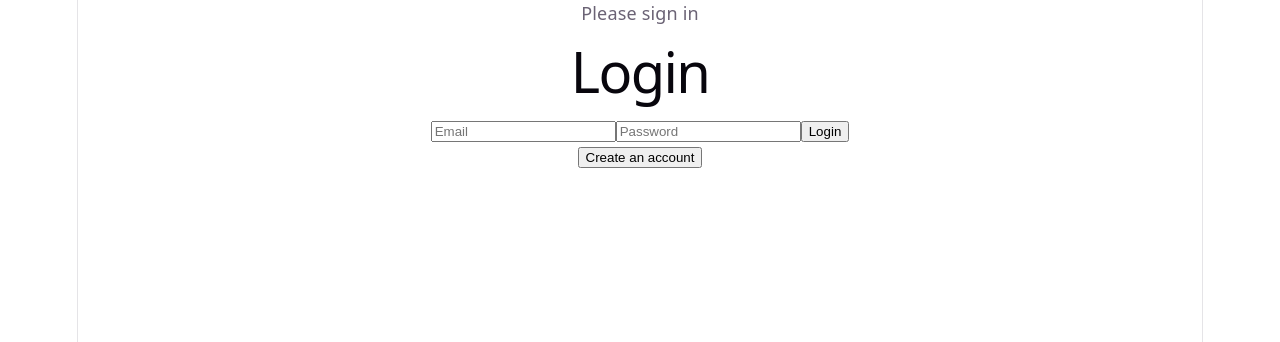
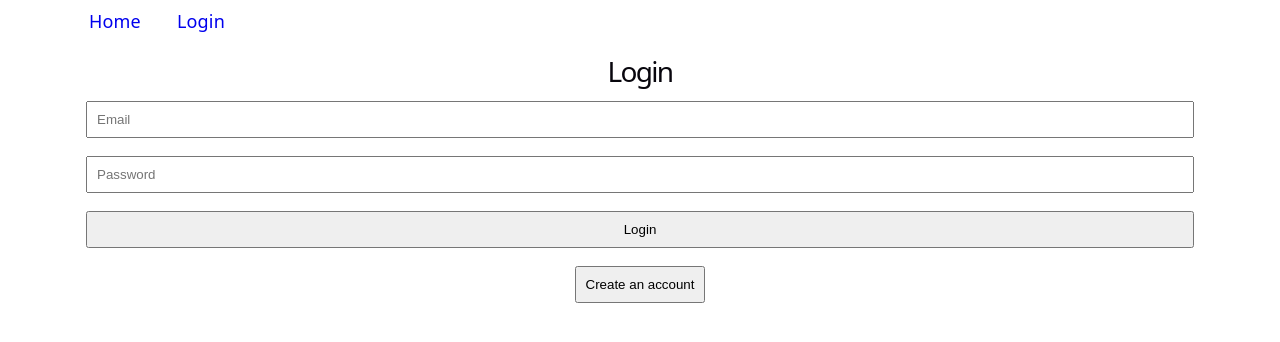
Before and after one commit to kellyjchin/simple-exercise-tracker, a React (Vite) app: page /login in a window 1280 px wide. Shown: the top 342 px of the page. Built offline with nearby package versions, Linux system fonts and the light colour scheme; no server answers.

Commit message:
Big updates

```diff
--- a/src/App.tsx
+++ b/src/App.tsx
@@ -4,18 +4,23 @@ import ProtectedRoute from './components/ProtectedRoute'
 import { Route, Routes } from 'react-router-dom'
 import Auth from './pages/Auth'
 import { useAuth } from './context/AuthContext'
+import Home from './pages/Home'
+import Nav from './components/Nav'
 
 function App() {
-  const { session, signOut } = useAuth();
+  const { session } = useAuth();
+  console.log(session);
   return (
     <>
-      {session ? (
+      {/* {session ? (
         <button onClick={signOut}>Sign Out</button>
       ) : (
         <div>Please sign in</div>
-      )}
+      )} */}
+      <Nav />
 
       <Routes>
+        <Route path="/" element={<Home />} />
         <Route path="/login" element={<Auth />} />
         <Route path="/dashboard"
           element={
--- /dev/null
+++ b/src/components/Nav.tsx
@@ -0,0 +1,50 @@
+import React, { useState } from 'react'
+import { Link } from 'react-router-dom';
+import { useAuth } from '../context/AuthContext';
+import hamburgerIcon from '../assets/hamburger.png'
+
+function Nav() {
+    const { session, signOut } = useAuth();
+    const [isMobileMenuOpen, setIsMobileMenuOpen] = useState<boolean>(false);
+
+    return (
+        <>
+            <nav className="desktop-nav d-none d-lg-flex">
+
+                <ul className="nav-links d-flex">
+                    { session ? <li>Welcome, {session.user.email}</li> : null }
+                    <li><Link to="/">Home</Link></li>
+                    { session ? <li><Link to="/dashboard">Dashboard</Link></li> : null }
+                    { session ?
+                        <li><button onClick={() => signOut()}>Sign Out</button></li>
+                        :
+                        <li><Link to="/login">Login</Link></li>
+                    }
+                </ul>
+            </nav>
+
+            <nav className="mobile-nav d-flex flex-column d-lg-none w-100 text-left navy text-white">
+                <div className='user-and-control d-flex justify-content-between align-items-center py-2'>
+                    { session ? <span className='p-2'>Welcome, {session.user.email}</span> : null }
+                    <button onClick={() => setIsMobileMenuOpen(prev => !prev) } className='me-4 ms-auto hamburger-btn'>
+                        <img src={hamburgerIcon} alt="Menu" width="24" height="24" className="hamburger-icon" />
+                    </button>
+                </div>
+
+                <ul className={`nav-links p-0 flex-column ${isMobileMenuOpen ? 'd-flex' : 'd-none'}`}>
+
+                    <li className='px-2 py-2'><Link onClick={() => setIsMobileMenuOpen(false)} className='text-white' to="/">Home</Link></li>
+                    { session ? <li className='px-2 py-2'><Link onClick={() => setIsMobileMenuOpen(false)} className='text-white' to="/dashboard">Dashboard</Link></li> : null }
+                    { session ?
+                        <li className='px-2 py-2'><button onClick={() => { signOut(); setIsMobileMenuOpen(false); }} className='text-white'>Sign Out</button></li>
+                        :
+                        <li className='px-2 py-2'><Link onClick={() => setIsMobileMenuOpen(false)} className='text-white' to="/login">Login</Link></li>
+                    }
+                </ul>
+
+            </nav>
+        </>
+    )
+}
+
+export default Nav
--- a/src/index.css
+++ b/src/index.css
@@ -5,7 +5,7 @@
   --border: #e5e4e7;
   --code-bg: #f4f3ec;
   --accent: #aa3bff;
-  --accent-bg: rgba(170, 59, 255, 0.1);
+  --accent-bg: rgba(170, 59, 255, 1);
   --accent-border: rgba(170, 59, 255, 0.5);
   --social-bg: rgba(244, 243, 236, 0.5);
   --shadow:
@@ -38,7 +38,7 @@
     --border: #2e303a;
     --code-bg: #1f2028;
     --accent: #c084fc;
-    --accent-bg: rgba(192, 132, 252, 0.15);
+    --accent-bg: rgba(192, 132, 252, 1);
     --accent-border: rgba(192, 132, 252, 0.5);
     --social-bg: rgba(47, 48, 58, 0.5);
     --shadow:
@@ -55,7 +55,7 @@
   max-width: 100%;
   margin: 0 auto;
   text-align: center;
-  border-inline: 1px solid var(--border);
+  /* border-inline: 1px solid var(--border); */
   min-height: 100svh;
   display: flex;
   flex-direction: column;
@@ -74,12 +74,12 @@ h2 {
 }
 
 h1 {
-  font-size: 56px;
+  font-size: 28px;
   letter-spacing: -1.68px;
-  margin: 32px 0;
+  margin-top: 16px;
+  margin-bottom: 8px;
   @media (max-width: 1024px) {
-    font-size: 36px;
-    margin: 20px 0;
+    font-size: 28px;
   }
 }
 h2 {
@@ -109,3 +109,127 @@ code {
   padding: 4px 8px;
   background: var(--code-bg);
 }
+
+.desktop-nav .nav-links {
+  display: flex;
+  gap: 12px;
+  padding: 0;
+  margin: 0;
+}
+
+.nav-links li, .nav-links button {
+  color: var(--text);
+  text-decoration: none;
+  font-weight: 500;
+  padding: 8px 12px;
+  border-radius: 4px;
+  transition: background-color 0.2s ease-in-out;
+  list-style: none;
+  text-decoration: none;
+}
+
+.nav-links button, .nav-links a {
+  background: unset;
+  border: unset;
+  font-size: 1rem;
+  padding: 0;
+  text-decoration: none;
+  cursor: pointer;
+  font-family: var(--sans);
+}
+
+.mobile-nav .nav-links {
+  position: absolute;
+  width: 100%;
+  left: 0;
+  background-color: var(--accent-bg);
+  top: 30px;
+}
+
+.text-white {
+  color: #fff !important;
+}
+
+.d-none {
+  display: none !important;
+}
+
+.p-0 {
+  padding: 0 !important;
+}
+
+.d-flex {
+  display: flex !important;
+}
+
+.flex-column {
+  flex-direction: column !important;
+}
+
+.w-100 {
+  width: 100% !important;
+}
+
+.text-left {
+  text-align: left !important;
+}
+
+.p-2 {
+  padding: 0.5rem !important;
+}
+
+.py-2 {
+  padding-top: 0.5rem !important;
+  padding-bottom: 0.5rem !important;
+}
+
+.px-0 {
+  padding-left: 0 !important;
+  padding-right: 0 !important;
+}
+
+
+.justify-content-between {
+  justify-content: space-between !important;
+}
+
+.align-items-center {
+  align-items: center !important;
+}
+
+.me-2 {
+  margin-right: 0.5rem !important;
+}
+
+.mt-2 {
+  margin-top: 0.5rem !important;
+}
+
+.me-4 {
+  margin-right: 1rem !important;
+}
+
+.navy {
+  background-color: var(--accent-bg);
+}
+
+.ms-auto {
+  margin-left: auto !important;
+}
+.r-gap-3 {
+  row-gap: 1rem !important;
+}
+
+@media (min-width: 1024px) {
+  .d-lg-block {
+    display: block !important;
+  }
+
+  .d-lg-flex {
+    display: flex !important;
+  }
+
+  .d-lg-none {
+    display: none !important;
+  }
+}
--- a/src/pages/Auth.tsx
+++ b/src/pages/Auth.tsx
@@ -50,9 +50,10 @@ function Auth() {
         <div>
             <h1>{isLogin ? 'Login' : 'Sign Up'}</h1>
 
-            <form onSubmit={handleAuth}>
+            <form className="d-flex flex-column r-gap-3 p-2" onSubmit={handleAuth}>
                 <input
                     type="email"
+                    className='p-2'
                     placeholder="Email"
                     value={email}
                     onChange={(e) => setEmail(e.target.value)}
@@ -60,17 +61,18 @@ function Auth() {
 
                 <input
                     type="password"
+                    className='p-2'
                     placeholder="Password"
                     value={password}
                     onChange={(e) => setPassword(e.target.value)}
                 />
 
-                <button type="submit">
+                <button className='p-2' type="submit">
                     {isLogin ? 'Login' : 'Sign Up'}
                 </button>
             </form>
 
-            <button onClick={() => setIsLogin(prev => !prev)}>
+            <button className='p-2 mt-2' onClick={() => setIsLogin(prev => !prev)}>
                 {isLogin ? 'Create an account' : 'Already have an account?'}
             </button>
             { errorMsg ? <p style={{ color: 'red' }}>{errorMsg}</p> : ''}
--- a/src/pages/Dashboard.tsx
+++ b/src/pages/Dashboard.tsx
@@ -96,7 +96,7 @@ export default function Dashboard() {
             </form>
 
             {logs.map(log => (
-                <div key={log.id}>
+                <div  style={{ whiteSpace: 'pre-wrap' }} className='log-entry' key={log.id}>
                     {editingId === log.id ? (
                         <>
                             {/* EDIT MODE */}
--- /dev/null
+++ b/src/pages/Home.tsx
@@ -0,0 +1,16 @@
+import { useAuth } from '../context/AuthContext';
+import { Link } from 'react-router-dom';
+
+function Home() {
+    const { session } = useAuth();
+
+    return (
+        <>
+            <h1>Simple Exercise Tracker (SET) 1.0</h1>
+            <p>Welcome! Here you can... track your exercises lol.</p>
+            {session ? <Link to="/dashboard">Go to Dashboard</Link> : <Link to="/login">Login</Link>}
+        </>
+    )
+}
+
+export default Home
```
Also changed, not shown: src/assets/hamburger.png (added).
